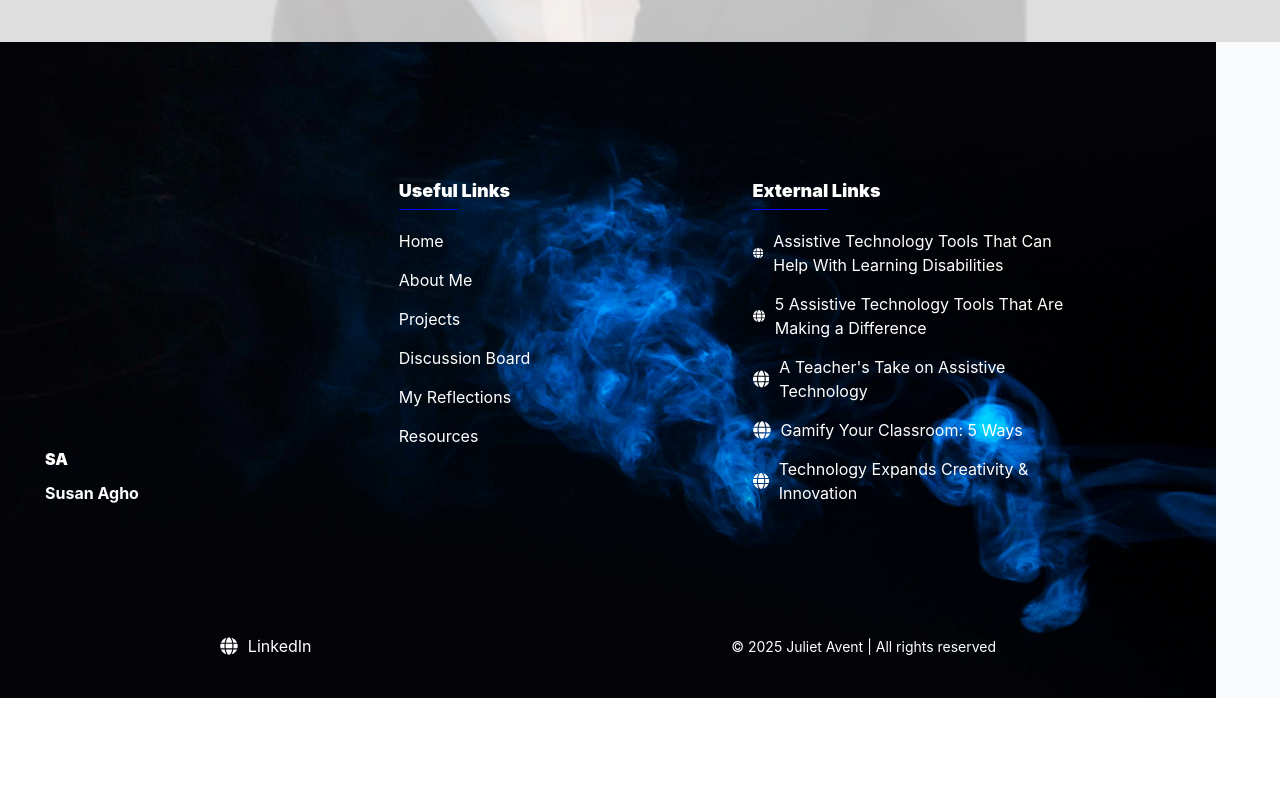
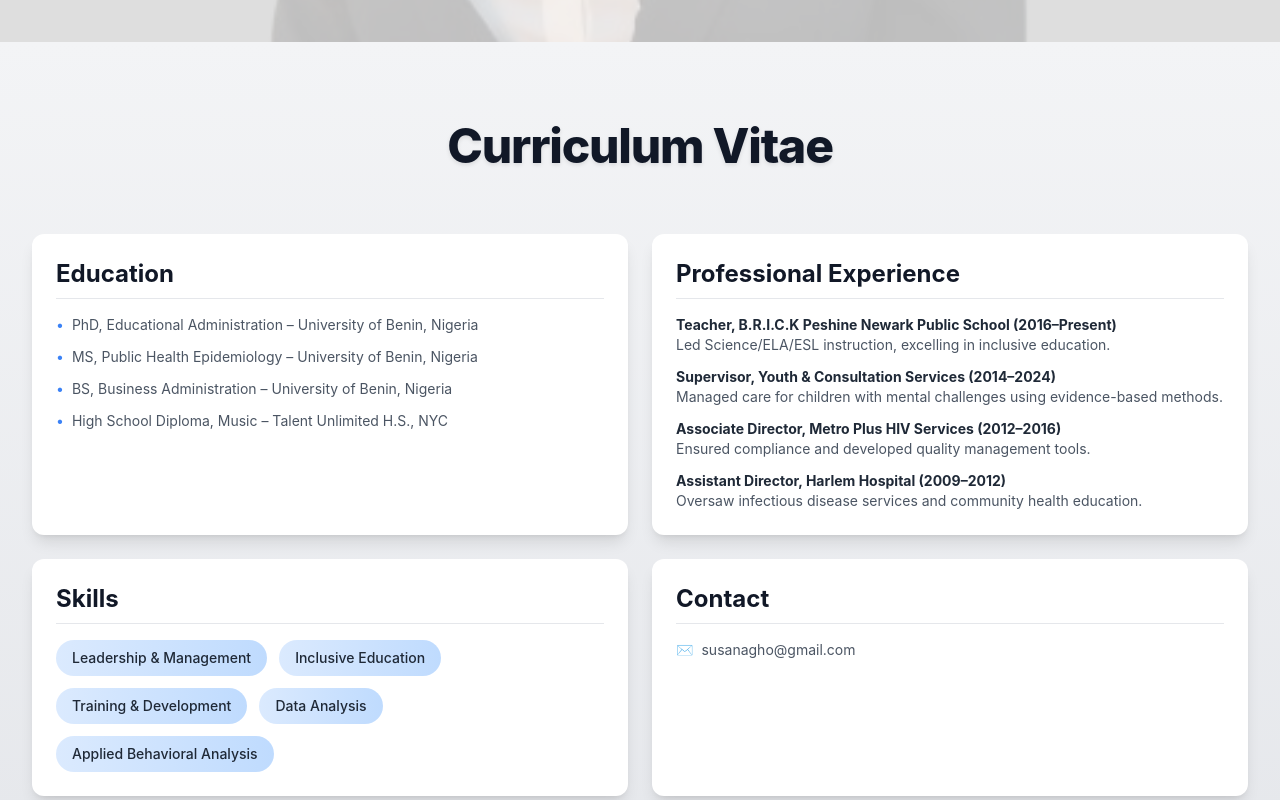
Before and after one commit to MrChampion2020/schoolportfolio, a React (Create React App) app: page / in a window 1280 px wide. Shown: the part 2360-3160 px from the top of the page. Before the commit the page ends 3058 px from the top, so only its background shows below. Built offline with nearby package versions, Linux system fonts and the light colour scheme.

Commit message:
merge remote changes

```diff
--- a/src/components/Footer.jsx
+++ b/src/components/Footer.jsx
@@ -1,4 +1,4 @@
-import React, { useState, useEffect } from 'react';
+import React from 'react';
 import {
   FaMapMarkerAlt,
   FaPhoneAlt,
@@ -23,42 +23,45 @@ const Footer = ({ navigation }) => {
         backgroundSize: "cover",
         backgroundPosition: "center",
         backgroundAttachment: "fixed",
-        height: isMobile ? "100vh" : "82vh", // Adjusted height for mobile view
-        width: "95vw",
-        padding:  isMobile ? "20px auto" : "20px",
+        minHeight: isMobile ? "auto" : "82vh", // Use min-height for mobile to allow content to expand
+        width: "100vw", // Full width for consistency
+        padding: isMobile ? "40px 20px" : "40px 20px", // Adjusted padding for better spacing
         display: "flex",
         flexDirection: "column",
-        justifyContent: "center",
+        justifyContent: "space-between",
         alignItems: "center",
-        gap: 15
+        gap: 20,
+        boxSizing: "border-box", // Ensure padding doesn't cause overflow
       }}
     >
       <div
         style={{
-          padding: "0px 15px",
+          padding: "0 15px",
           color: "white",
           display: "flex",
           flexDirection: isMobile ? "column" : "row",
-          margin: "auto",
-          gap: "10px",
+          margin: "0 auto",
+          gap: "20px", // Increased gap for better separation
           width: "100%",
+          maxWidth: "1200px", // Constrain content width
         }}
       >
-
         {/* Column 1: Logo and Organization Name */}
         <div
           style={{
-            flex: "0 0 30%",
+            flex: isMobile ? "none" : "0 0 30%",
             textAlign: "left",
             padding: "10px",
             display: "flex",
             flexDirection: "column",
             gap: "10px",
             width: isMobile ? "100%" : "30%",
-            marginTop:  isMobile ? "50px" : "auto",
+            marginTop: isMobile ? "0" : "auto",
           }}
         >
-          <a href="/" style={{ textDecoration: "none", color: 'white', fontWeight: 900 }}
+          <a
+            href="/"
+            style={{ textDecoration: "none", color: 'white', fontWeight: 900 }}
             onClick={() => navigation("/")}
           >
             SA
@@ -71,7 +74,7 @@ const Footer = ({ navigation }) => {
         {/* Column 2: Useful Links */}
         <div
           style={{
-            flex: "0 0 30%",
+            flex: isMobile ? "none" : "0 0 30%",
             textAlign: "left",
             padding: "10px",
             display: "flex",
@@ -84,7 +87,7 @@ const Footer = ({ navigation }) => {
             <b
               style={{
                 paddingBottom: "8px",
-                borderBottom: "0.5px solid #0000FF", // Customized border-bottom color
+                borderBottom: "0.5px solid #0000FF",
                 background: "linear-gradient(to right, transparent 50%, transparent 50%)",
                 backgroundPosition: "0 100%",
                 backgroundRepeat: "no-repeat",
@@ -104,23 +107,21 @@ const Footer = ({ navigation }) => {
           <a href="/projects" style={{ textDecoration: "none", color: "white" }}>
             Projects
           </a>
-           <a href="/services" style={{ textDecoration: "none", color: "white" }}>
-          Discussion Board
+          <a href="/services" style={{ textDecoration: "none", color: "white" }}>
+            Discussion Board
           </a>
           <a href="/contact" style={{ textDecoration: "none", color: "white" }}>
-          My Reflections
+            My Reflections
           </a>
           <a href="/resources" style={{ textDecoration: "none", color: "white" }}>
-          Resources
+            Resources
           </a>
-
-
         </div>
 
         {/* Column 3: External Links */}
         <div
           style={{
-            flex: "0 0 30%",
+            flex: isMobile ? "none" : "0 0 30%",
             textAlign: "left",
             padding: "10px",
             display: "flex",
@@ -133,7 +134,7 @@ const Footer = ({ navigation }) => {
             <b
               style={{
                 paddingBottom: "8px",
-                borderBottom: "0.5px solid #0000FF", // Customized border-bottom color
+                borderBottom: "0.5px solid #0000FF",
                 background: "linear-gradient(to right, transparent 50%, transparent 50%)",
                 backgroundPosition: "0 100%",
                 backgroundRepeat: "no-repeat",
@@ -214,7 +215,6 @@ const Footer = ({ navigation }) => {
             <FaGlobe style={{ fontSize: "18px" }} />
             Technology Expands Creativity & Innovation
           </a>
-
         </div>
       </div>
 
@@ -224,11 +224,12 @@ const Footer = ({ navigation }) => {
           display: "flex",
           flexDirection: isMobile ? "column" : "row",
           justifyContent: "center",
-          marginTop: isMobile ? "70px" : "0px",
+          marginTop: isMobile ? "20px" : "20px",
           color: "white",
           width: "100%",
+          maxWidth: "1200px",
           gap: "20px",
-          marginBottom: 20
+          paddingBottom: "20px",
         }}
       >
         {/* Social Media Links */}
@@ -238,7 +239,7 @@ const Footer = ({ navigation }) => {
             flexDirection: "row",
             gap: "20px",
             justifyContent: "center",
-            margin: "auto",
+            margin: "0 auto",
           }}
         >
           <a
@@ -255,19 +256,17 @@ const Footer = ({ navigation }) => {
             <FaGlobe style={{ fontSize: "18px" }} />
             LinkedIn
           </a>
-
-
         </div>
 
         {/* Copyright */}
         <div
           style={{
             textAlign: "center",
-            margin: "auto",
+            margin: "0 auto",
           }}
         >
           <p style={{ fontSize: "14px" }}>
-            &copy; {new Date().getFullYear()} Juliet Avent | All rights reserved
+            &copy; {new Date().getFullYear()} Susan Agho | All rights reserved
           </p>
         </div>
       </footer>
--- a/src/screens/mainstack/Contact.jsx
+++ b/src/screens/mainstack/Contact.jsx
@@ -280,7 +280,8 @@ export default function Contact() {
         >
 
          <h2
-            className="sm:text-5xl font-extrabold text-white-900 dark:text-white lg:text-6xl text-center mt-20 mb-12"
+            className=" font-extrabold text-white-900 dark:text-white  text-center mt-20 mb-12"
+            style={{fontSize: '30px'}}
           >
             My Reflections
           </h2>
--- a/src/screens/mainstack/Home.jsx
+++ b/src/screens/mainstack/Home.jsx
@@ -271,6 +271,122 @@ const Home = () => {
       </section>
 
 
+<section id="cv" className="py-20 bg-gradient-to-b from-gray-100 to-gray-200 dark:from-gray-800 dark:to-gray-900">
+  <motion.div
+    className="max-w-7xl mx-auto px-4 sm:px-6 lg:px-8"
+    variants={containerVariants}
+    initial="hidden"
+    whileInView="visible"
+    viewport={{ once: true }}
+  >
+    <motion.h2
+      variants={itemVariants}
+      className="text-4xl font-extrabold text-gray-900 dark:text-gray-100 sm:text-5xl gothic-font text-center mb-16 tracking-tight"
+      style={{ textShadow: "0 2px 4px rgba(0,0,0,0.1)" }}
+    >
+      Curriculum Vitae
+    </motion.h2>
+    <div className="grid grid-cols-1 md:grid-cols-2 gap-6">
+      <motion.div
+        variants={itemVariants}
+        className="bg-white dark:bg-gray-800 rounded-xl shadow-lg p-6 hover:shadow-xl transition-shadow duration-300"
+        whileHover={{ scale: 1.02 }}
+      >
+        <h3 className="text-2xl font-bold text-gray-900 dark:text-gray-100 gothic-font mb-4 border-b border-gray-200 dark:border-gray-700 pb-2">
+          Education
+        </h3>
+        <ul className="text-gray-600 dark:text-gray-300 gothic-font space-y-3 text-sm">
+          <li className="flex items-start">
+            <span className="text-blue-500 dark:text-blue-400 mr-2">•</span>
+            PhD, Educational Administration – University of Benin, Nigeria
+          </li>
+          <li className="flex items-start">
+            <span className="text-blue-500 dark:text-blue-400 mr-2">•</span>
+            MS, Public Health Epidemiology – University of Benin, Nigeria
+          </li>
+          <li className="flex items-start">
+            <span className="text-blue-500 dark:text-blue-400 mr-2">•</span>
+            BS, Business Administration – University of Benin, Nigeria
+          </li>
+          <li className="flex items-start">
+            <span className="text-blue-500 dark:text-blue-400 mr-2">•</span>
+            High School Diploma, Music – Talent Unlimited H.S., NYC
+          </li>
+        </ul>
+      </motion.div>
+      <motion.div
+        variants={itemVariants}
+        className="bg-white dark:bg-gray-800 rounded-xl shadow-lg p-6 hover:shadow-xl transition-shadow duration-300"
+        whileHover={{ scale: 1.02 }}
+      >
+        <h3 className="text-2xl font-bold text-gray-900 dark:text-gray-100 gothic-font mb-4 border-b border-gray-200 dark:border-gray-700 pb-2">
+          Professional Experience
+        </h3>
+        <ul className="text-gray-600 dark:text-gray-300 gothic-font space-y-3 text-sm">
+          <li>
+            <strong className="text-gray-800 dark:text-gray-200">Teacher, B.R.I.C.K Peshine Newark Public School (2016–Present)</strong>
+            <p>Led Science/ELA/ESL instruction, excelling in inclusive education.</p>
+          </li>
+          <li>
+            <strong className="text-gray-800 dark:text-gray-200">Supervisor, Youth & Consultation Services (2014–2024)</strong>
+            <p>Managed care for children with mental challenges using evidence-based methods.</p>
+          </li>
+          <li>
+            <strong className="text-gray-800 dark:text-gray-200">Associate Director, Metro Plus HIV Services (2012–2016)</strong>
+            <p>Ensured compliance and developed quality management tools.</p>
+          </li>
+          <li>
+            <strong className="text-gray-800 dark:text-gray-200">Assistant Director, Harlem Hospital (2009–2012)</strong>
+            <p>Oversaw infectious disease services and community health education.</p>
+          </li>
+        </ul>
+      </motion.div>
+      <motion.div
+        variants={itemVariants}
+        className="bg-white dark:bg-gray-800 rounded-xl shadow-lg p-6 hover:shadow-xl transition-shadow duration-300"
+        whileHover={{ scale: 1.02 }}
+      >
+        <h3 className="text-2xl font-bold text-gray-900 dark:text-gray-100 gothic-font mb-4 border-b border-gray-200 dark:border-gray-700 pb-2">
+          Skills
+        </h3>
+        <div className="flex flex-wrap gap-3">
+          {[
+            "Leadership & Management",
+            "Inclusive Education",
+            "Training & Development",
+            "Data Analysis",
+            "Applied Behavioral Analysis",
+          ].map((skill, index) => (
+            <motion.span
+              key={index}
+              className="px-4 py-2 bg-gradient-to-r from-blue-100 to-blue-200 dark:from-blue-900 dark:to-blue-800 rounded-full text-sm font-medium text-gray-800 dark:text-gray-200 gothic-font"
+              whileHover={{ scale: 1.1 }}
+            >
+              {skill}
+            </motion.span>
+          ))}
+        </div>
+      </motion.div>
+      <motion.div
+        variants={itemVariants}
+        className="bg-white dark:bg-gray-800 rounded-xl shadow-lg p-6 hover:shadow-xl transition-shadow duration-300"
+        whileHover={{ scale: 1.02 }}
+      >
+        <h3 className="text-2xl font-bold text-gray-900 dark:text-gray-100 gothic-font mb-4 border-b border-gray-200 dark:border-gray-700 pb-2">
+          Contact
+        </h3>
+        <ul className="text-gray-600 dark:text-gray-300 gothic-font space-y-3 text-sm">
+          <li className="flex items-center">
+            <span className="text-blue-500 dark:text-blue-400 mr-2">✉️</span>
+            susanagho@gmail.com
+          </li>
+
+        </ul>
+      </motion.div>
+    </div>
+  </motion.div>
+</section>
+
 
       <Footer />
     </div>
--- a/src/screens/mainstack/Projects.jsx
+++ b/src/screens/mainstack/Projects.jsx
@@ -448,7 +448,8 @@ export default function Projects() {
           initial={{ opacity: 0, y: -20 }}
           animate={{ opacity: 1, y: 0 }}
           transition={{ duration: 0.6 }}
-          className="lg:text-6xl sm:text-5x1 font-extrabold text-center text-[#0a2540] dark:text-white mt-20 mb-16"
+          className=" font-extrabold text-center text-[#0a2540] dark:text-white mt-20 mb-16"
+           style={{fontSize: '30px'}}
         >
           My   Projects
         </motion.h2>
--- a/src/screens/mainstack/Resources.jsx
+++ b/src/screens/mainstack/Resources.jsx
@@ -1,4 +1,5 @@
-import React from "react";
+
+import React, { useState } from "react";
 import { motion } from "framer-motion";
 import Navbar from "../../components/Navbar";
 import Footer from "../../components/Footer";
@@ -26,32 +27,74 @@ const itemVariants = {
 const resources = [
   {
     id: 1,
-    title: "Assistive Technology Tools That Can Help With Learning Disabilities",
-    link: "https://www.understood.org/en/articles/assistive-technology-tools-that-can-help-with-learning-disabilities",
+    title: "Teachers' View of Assistive Technology",
+    links: ["https://www.youtube.com/watch?v=jMKNiGhudBg"],
   },
   {
     id: 2,
-    title: "5 Assistive Technology Tools That Are Making a Difference",
-    link: "https://www.edutopia.org/article/5-assistive-technology-tools-making-difference",
+    title: "Four Ways to Gamify Your Classroom",
+    links: [
+      "https://kahoot.com/",
+      "https://www.classdojo.com/",
+      "https://www.blooket.com/",
+      "https://quizizz.com/?lng=en",
+    ],
   },
   {
     id: 3,
-    title: "A Teacher's Take on Assistive Technology",
-    link: "https://www.teachthought.com/education/a-teachers-take-on-assistive-technology/",
+    title: "Technology Expands Creativity & Innovation",
+    links: ["https://www.forbes.com/sites/davidhenkin/2024/04/04/7-steps-to-navigate-innovation-and-creativity-with-emerging-technology/"],
   },
   {
     id: 4,
-    title: "Gamify Your Classroom: 5 Ways",
-    link: "https://www.commonsense.org/education/articles/gamify-your-classroom-5-ways",
+    title: "Assistive Tech that can help with learning disabilities",
+    links: [
+      "https://www.ldatschool.ca/assistive-technology/",
+      "https://www.youtube.com/watch?v=NUjWnf7Pj-E",
+    ],
   },
   {
     id: 5,
-    title: "Technology Expands Creativity & Innovation",
-    link: "https://www.edweek.org/technology/technology-expands-creativity-innovation/2023/01",
+    title: "Two Assistive Techs that are making a difference",
+    links: [
+      "https://glassouse.com/",
+      "https://www.assistiveware.com/products/proloquo2go",
+    ],
   },
 ];
 
 export default function Resources() {
+  const [activeResource, setActiveResource] = useState(null);
+  const [isMobile, setIsMobile] = useState(false);
+
+  // Detect mobile device
+  React.useEffect(() => {
+    const checkMobile = () => {
+      setIsMobile(window.innerWidth <= 768);
+    };
+    checkMobile();
+    window.addEventListener("resize", checkMobile);
+    return () => window.removeEventListener("resize", checkMobile);
+  }, []);
+
+  const handleHoverStart = (resourceId) => {
+    if (!isMobile) {
+      setActiveResource(resourceId);
+    }
+  };
+
+  const handleHoverEnd = () => {
+    if (!isMobile) {
+      setActiveResource(null);
+    }
+  };
+
+  const handleClick = (resourceId) => {
+    if (isMobile) {
+      setActiveResource(activeResource === resourceId ? null : resourceId);
+    }
+  };
+
   return (
     <div style={{ width: "100%", backgroundColor: "black", color: "#F0F4F8" }}>
       <Navbar />
@@ -79,6 +122,20 @@ export default function Resources() {
           Educational Resources
         </motion.h1>
 
+        <motion.p
+          variants={itemVariants}
+          style={{
+            textAlign: "center",
+            fontSize: "16px",
+            marginBottom: "20px",
+            color: "#F0F4F8",
+          }}
+        >
+          {isMobile
+            ? "Click titles to view links"
+            : "Hover over titles to view links"}
+        </motion.p>
+
         <motion.div
           variants={itemVariants}
           style={{
@@ -88,22 +145,23 @@ export default function Resources() {
           }}
         >
           {resources.map((resource) => (
-            <motion.a
+            <motion.div
               key={resource.id}
-              href={resource.link}
-              target="_blank"
-              rel="noopener noreferrer"
               variants={itemVariants}
+              onMouseEnter={() => handleHoverStart(resource.id)}
+              onMouseLeave={handleHoverEnd}
+            >
+              <motion.div
+                onClick={() => handleClick(resource.id)}
                 style={{
-                display: "block",
                   padding: "15px 20px",
                   background: "rgba(28, 37, 38, 0.8)",
                   backdropFilter: "blur(10px)",
                   borderRadius: "8px",
                   color: "#F0F4F8",
-                textDecoration: "none",
                   fontSize: "18px",
                   fontWeight: "bold",
+                  cursor: "pointer",
                   transition: "background 0.3s ease",
                   boxShadow: "0 4px 12px rgba(0, 0, 0, 0.3)",
                 }}
@@ -113,7 +171,39 @@ export default function Resources() {
                 }}
               >
                 {resource.title}
+              </motion.div>
+              {activeResource === resource.id && (
+                <motion.div
+                  variants={itemVariants}
+                  initial="hidden"
+                  animate="visible"
+                  style={{
+                    padding: "10px 20px",
+                    color: "#F0F4F8",
+                    fontSize: "16px",
+                  }}
+                >
+                  {resource.links.map((link, index) => (
+                    <motion.a
+                      key={index}
+                      href={link}
+                      target="_blank"
+                      rel="noopener noreferrer"
+                      variants={itemVariants}
+                      style={{
+                        display: "block",
+                        color: "#1E90FF",
+                        textDecoration: "none",
+                        margin: "5px 0",
+                      }}
+                      whileHover={{ color: "#0000FF" }}
+                    >
+                      {link}
                     </motion.a>
+                  ))}
+                </motion.div>
+              )}
+            </motion.div>
           ))}
         </motion.div>
       </motion.div>
--- a/src/screens/mainstack/Services.jsx
+++ b/src/screens/mainstack/Services.jsx
@@ -383,7 +383,9 @@ export default function Services() {
         whileInView="visible"
         viewport={{ once: true }}
       >
-        <motion.h2 variants={itemVariants} className="sm:text-5xl font-extrabold text-gray-900 dark:text-white lg:text-6xl text-center mt-20 mb-12">
+        <motion.h2 variants={itemVariants} className=" font-extrabold text-gray-900 dark:text-white text-center mt-20 mb-12"
+         style={{fontSize: '30px'}}
+        >
           Discussion Board
         </motion.h2>
         <div className="grid grid-cols-1 md:grid-cols-2 lg:grid-cols-3 gap-8" style={{ padding: 20 }}>
```
Also changed, not shown: src/screens/mainstack/About.jsx (+4 -3 lines). Lines whose indentation alone changed are shown as unchanged.
